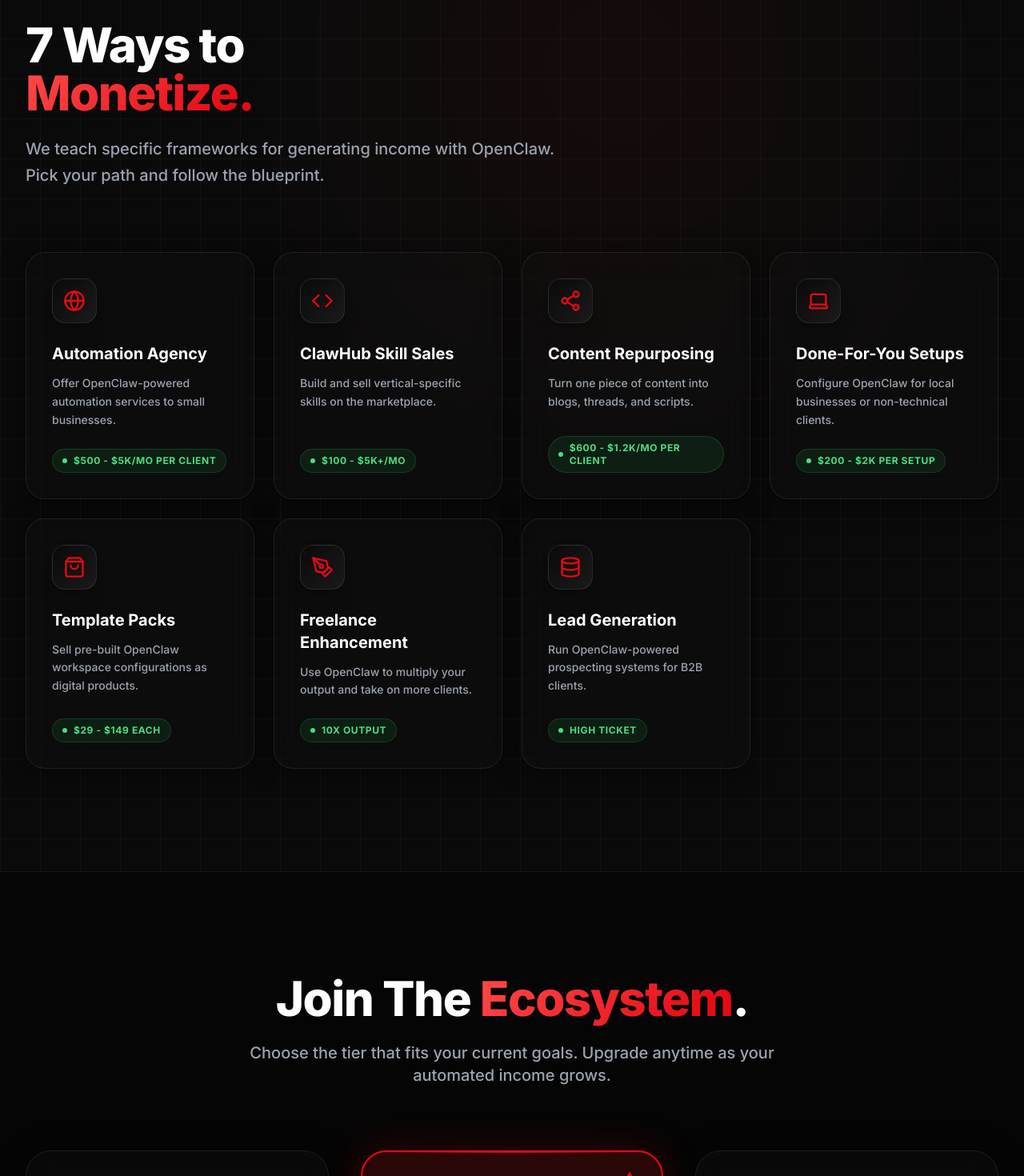
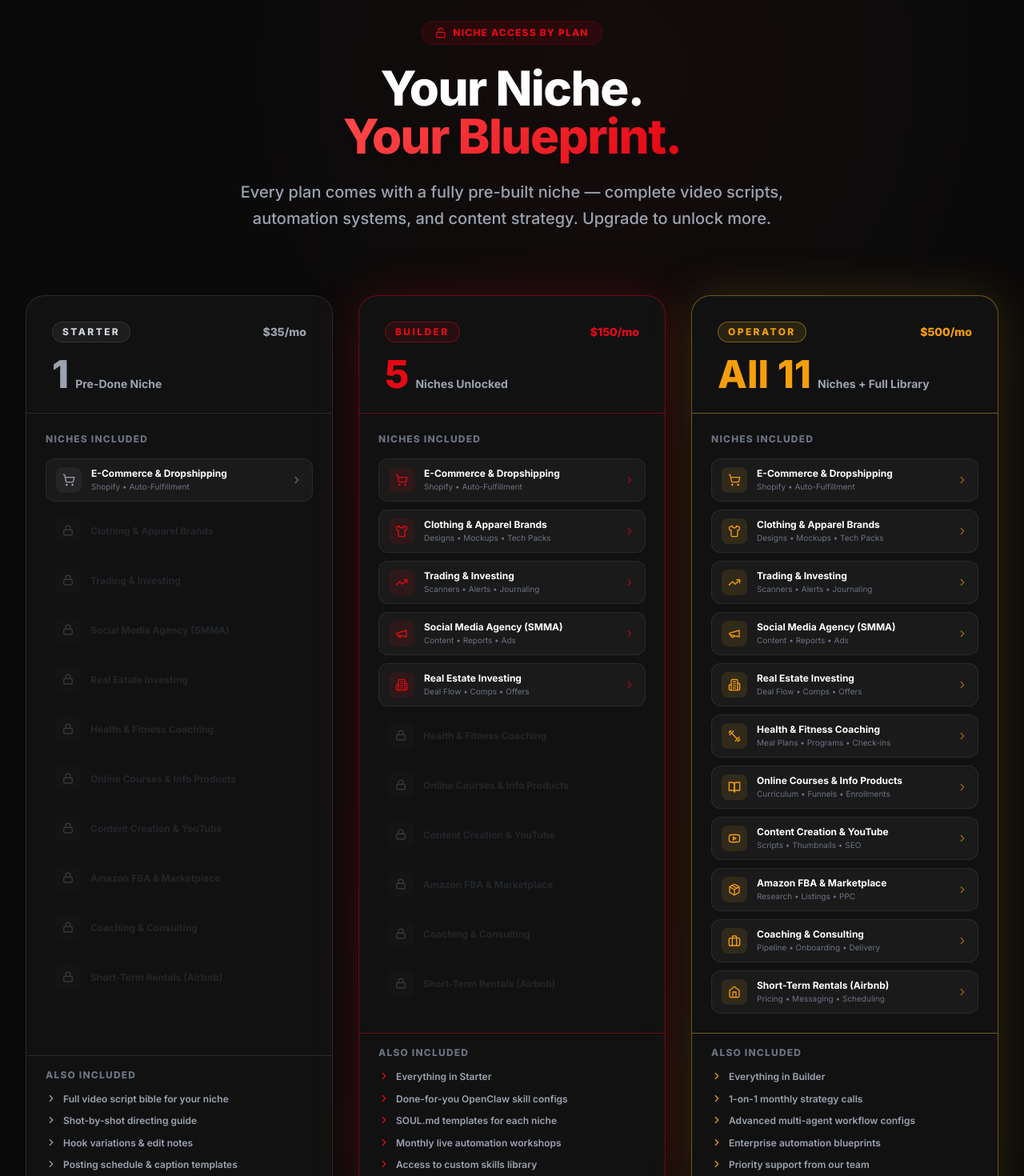
Before and after one commit to scaleclawca-ship-it/ScaleClaw, a React (Vite) app: page / in a window 1280 px wide. Shown: the part 3360-4830 px from the top of the page at 80% size. Built offline with nearby package versions, Linux system fonts and the light colour scheme.

Commit message:
Replace 7 Ways to Monetize with tiered Niche Access section (11 niches)

```diff
--- a/src/components/RevenueModels.tsx
+++ b/src/components/RevenueModels.tsx
@@ -1,85 +1,186 @@
-import { Code, PenTool, Database, Laptop, ShoppingBag, Globe, Share2 } from 'lucide-react';
-import { RevenueModel } from '../types';
+import React from 'react';
+import { Lock, Unlock, ChevronRight, ShoppingCart, Shirt, TrendingUp, Megaphone, Home, Dumbbell, BookOpen, Youtube, Package, Briefcase, Building2 } from 'lucide-react';
 
-const models: RevenueModel[] = [
+interface Niche {
+  icon: React.ElementType;
+  name: string;
+  tag: string;
+}
+
+const allNiches: Niche[] = [
+  { icon: ShoppingCart,  name: 'E-Commerce & Dropshipping', tag: 'Shopify • Auto-Fulfillment' },
+  { icon: Shirt,         name: 'Clothing & Apparel Brands',  tag: 'Designs • Mockups • Tech Packs' },
+  { icon: TrendingUp,    name: 'Trading & Investing',        tag: 'Scanners • Alerts • Journaling' },
+  { icon: Megaphone,     name: 'Social Media Agency (SMMA)', tag: 'Content • Reports • Ads' },
+  { icon: Building2,     name: 'Real Estate Investing',      tag: 'Deal Flow • Comps • Offers' },
+  { icon: Dumbbell,      name: 'Health & Fitness Coaching',  tag: 'Meal Plans • Programs • Check-ins' },
+  { icon: BookOpen,      name: 'Online Courses & Info Products', tag: 'Curriculum • Funnels • Enrollments' },
+  { icon: Youtube,       name: 'Content Creation & YouTube', tag: 'Scripts • Thumbnails • SEO' },
+  { icon: Package,       name: 'Amazon FBA & Marketplace',   tag: 'Research • Listings • PPC' },
+  { icon: Briefcase,     name: 'Coaching & Consulting',      tag: 'Pipeline • Onboarding • Delivery' },
+  { icon: Home,          name: 'Short-Term Rentals (Airbnb)', tag: 'Pricing • Messaging • Scheduling' },
+];
+
+interface TierAccess {
+  tier: string;
+  price: string;
+  color: string;
+  borderColor: string;
+  badgeBg: string;
+  badgeText: string;
+  glowColor: string;
+  nicheCount: string;
+  nicheLabel: string;
+  unlockedIndices: number[];
+  extraPerks: string[];
+}
+
+const tierAccess: TierAccess[] = [
   {
-    title: "Automation Agency",
-    income: "$500 - $5k/mo per client",
-    description: "Offer OpenClaw-powered automation services to small businesses."
+    tier: 'Starter',
+    price: '$35/mo',
+    color: 'text-gray-500 dark:text-gray-400',
+    borderColor: 'border-gray-200 dark:border-white/10',
+    badgeBg: 'bg-gray-100 dark:bg-white/5',
+    badgeText: 'text-gray-600 dark:text-gray-300',
+    glowColor: '',
+    nicheCount: '1',
+    nicheLabel: 'Pre-Done Niche',
+    unlockedIndices: [0],
+    extraPerks: ['Full video script bible for your niche', 'Shot-by-shot directing guide', 'Hook variations & edit notes', 'Posting schedule & caption templates'],
   },
   {
-    title: "ClawHub Skill Sales",
-    income: "$100 - $5k+/mo",
-    description: "Build and sell vertical-specific skills on the marketplace."
+    tier: 'Builder',
+    price: '$150/mo',
+    color: 'text-scale-red',
+    borderColor: 'border-scale-red/40',
+    badgeBg: 'bg-scale-red/10',
+    badgeText: 'text-scale-red',
+    glowColor: 'shadow-[0_0_40px_rgba(229,9,20,0.12)] dark:shadow-[0_0_60px_rgba(229,9,20,0.2)]',
+    nicheCount: '5',
+    nicheLabel: 'Niches Unlocked',
+    unlockedIndices: [0, 1, 2, 3, 4],
+    extraPerks: ['Everything in Starter', 'Done-for-you OpenClaw skill configs', 'SOUL.md templates for each niche', 'Monthly live automation workshops', 'Access to custom skills library'],
   },
   {
-    title: "Content Repurposing",
-    income: "$600 - $1.2k/mo per client",
-    description: "Turn one piece of content into blogs, threads, and scripts."
+    tier: 'Operator',
+    price: '$500/mo',
+    color: 'text-amber-500',
+    borderColor: 'border-amber-400/40',
+    badgeBg: 'bg-amber-400/10',
+    badgeText: 'text-amber-500',
+    glowColor: 'shadow-[0_0_40px_rgba(251,191,36,0.08)] dark:shadow-[0_0_60px_rgba(251,191,36,0.15)]',
+    nicheCount: 'All 11',
+    nicheLabel: 'Niches + Full Library',
+    unlockedIndices: [0, 1, 2, 3, 4, 5, 6, 7, 8, 9, 10],
+    extraPerks: ['Everything in Builder', '1-on-1 monthly strategy calls', 'Advanced multi-agent workflow configs', 'Enterprise automation blueprints', 'Priority support from our team'],
   },
-  {
-    title: "Done-For-You Setups",
-    income: "$200 - $2k per setup",
-    description: "Configure OpenClaw for local businesses or non-technical clients."
-  },
-  {
-    title: "Template Packs",
-    income: "$29 - $149 each",
-    description: "Sell pre-built OpenClaw workspace configurations as digital products."
-  },
-  {
-    title: "Freelance Enhancement",
-    income: "10x Output",
-    description: "Use OpenClaw to multiply your output and take on more clients."
-  },
-  {
-    title: "Lead Generation",
-    income: "High Ticket",
-    description: "Run OpenClaw-powered prospecting systems for B2B clients."
-  }
 ];
-
-const icons = [Globe, Code, Share2, Laptop, ShoppingBag, PenTool, Database];
 
 const RevenueModels = () => {
   return (
-    <section id="models" className="py-32 bg-gray-50 dark:bg-[#0a0a0a] border-y border-gray-200 dark:border-white/[0.05] relative overflow-hidden bg-grid-pattern transition-colors duration-500">
+    <section id="models" className="py-32 bg-gray-50 dark:bg-[#0a0a0a] border-y border-gray-200 dark:border-white/[0.05] relative overflow-hidden transition-colors duration-500">
 
+      {/* Background glows */}
       <div className="absolute top-0 right-1/4 w-96 h-96 bg-scale-red rounded-full mix-blend-multiply dark:mix-blend-screen filter blur-[150px] opacity-10 pointer-events-none" />
+      <div className="absolute bottom-0 left-1/3 w-80 h-80 bg-scale-red rounded-full mix-blend-multiply dark:mix-blend-screen filter blur-[150px] opacity-5 pointer-events-none" />
 
       <div className="max-w-7xl mx-auto px-4 sm:px-6 lg:px-8 relative z-10">
-        <div className="mb-20 md:flex md:items-end justify-between">
-          <div className="max-w-2xl">
-            <h2 className="text-4xl md:text-6xl font-black mb-6 tracking-tight text-gray-900 dark:text-white">7 Ways to <br/><span className="text-gradient drop-shadow-sm dark:drop-shadow-md">Monetize.</span></h2>
+
+        {/* Header */}
+        <div className="mb-20 text-center max-w-3xl mx-auto">
+          <div className="inline-flex items-center gap-2 px-4 py-1.5 rounded-full bg-scale-red/10 border border-scale-red/20 text-scale-red text-xs font-black uppercase tracking-widest mb-6">
+            <Unlock className="w-3.5 h-3.5" />
+            Niche Access by Plan
+          </div>
+          <h2 className="text-4xl md:text-6xl font-black mb-6 tracking-tight text-gray-900 dark:text-white">
+            Your Niche. <br/>
+            <span className="text-gradient drop-shadow-sm dark:drop-shadow-md">Your Blueprint.</span>
+          </h2>
           <p className="text-gray-600 dark:text-gray-400 text-xl font-medium leading-relaxed">
-              We teach specific frameworks for generating income with OpenClaw. Pick your path and follow the blueprint.
+            Every plan comes with a fully pre-built niche — complete video scripts, automation systems, and content strategy. Upgrade to unlock more.
           </p>
+        </div>
+
+        {/* Tier columns */}
+        <div className="grid lg:grid-cols-3 gap-8">
+          {tierAccess.map((t) => (
+            <div
+              key={t.tier}
+              className={`rounded-3xl border ${t.borderColor} ${t.glowColor} bg-white dark:bg-[#111] overflow-hidden flex flex-col transition-all duration-300`}
+            >
+              {/* Tier header */}
+              <div className={`px-8 pt-8 pb-6 border-b ${t.borderColor}`}>
+                <div className="flex items-center justify-between mb-4">
+                  <span className={`text-xs font-black uppercase tracking-[0.2em] px-3 py-1 rounded-full ${t.badgeBg} ${t.badgeText} border ${t.borderColor}`}>
+                    {t.tier}
+                  </span>
+                  <span className={`text-sm font-black ${t.color}`}>{t.price}</span>
+                </div>
+                <div className="flex items-baseline gap-2">
+                  <span className={`text-5xl font-black ${t.color}`}>{t.nicheCount}</span>
+                  <span className="text-gray-600 dark:text-gray-400 font-bold text-sm">{t.nicheLabel}</span>
                 </div>
               </div>
 
-        <div className="grid grid-cols-1 sm:grid-cols-2 lg:grid-cols-4 gap-6">
-          {models.map((model, index) => {
-            const Icon = icons[index];
+              {/* Niche grid */}
+              <div className="px-6 py-6 flex-1">
+                <p className="text-xs font-black uppercase tracking-widest text-gray-400 dark:text-gray-500 mb-4">Niches Included</p>
+                <div className="space-y-2.5">
+                  {allNiches.map((niche, i) => {
+                    const unlocked = t.unlockedIndices.includes(i);
+                    const Icon = niche.icon;
                     return (
                       <div
-                key={index}
-                className="glass p-8 rounded-3xl border border-gray-200 dark:border-white/[0.08] hover:border-scale-red/50 transition-all duration-300 group cursor-default bg-white/50 dark:bg-white/[0.01] hover:bg-white dark:hover:bg-white/[0.03] flex flex-col h-full"
+                        key={i}
+                        className={`flex items-center gap-3 rounded-xl px-3 py-2.5 transition-all duration-200 ${
+                          unlocked
+                            ? 'bg-gray-50 dark:bg-white/[0.04] border border-gray-200 dark:border-white/[0.07]'
+                            : 'opacity-30'
+                        }`}
                       >
-                <div className="flex justify-between items-start mb-6">
-                  <div className="w-14 h-14 rounded-2xl bg-gradient-to-br from-white to-gray-100 dark:from-scale-dark dark:to-[#1a1a1a] border border-gray-200 dark:border-white/10 text-scale-red flex items-center justify-center group-hover:bg-scale-red group-hover:text-white transition-colors duration-500 shadow-sm dark:shadow-xl group-hover:shadow-[0_0_20px_rgba(229,9,20,0.4)]">
-                    <Icon className="w-7 h-7" />
+                        <div className={`w-8 h-8 rounded-lg flex items-center justify-center flex-shrink-0 ${
+                          unlocked
+                            ? `${t.badgeBg} ${t.color}`
+                            : 'bg-gray-100 dark:bg-white/5 text-gray-400'
+                        }`}>
+                          {unlocked ? <Icon className="w-4 h-4" /> : <Lock className="w-3.5 h-3.5" />}
+                        </div>
+                        <div className="min-w-0 flex-1">
+                          <p className={`text-xs font-bold leading-tight ${unlocked ? 'text-gray-900 dark:text-white' : 'text-gray-400 dark:text-gray-600'}`}>
+                            {niche.name}
+                          </p>
+                          {unlocked && (
+                            <p className="text-[10px] text-gray-500 dark:text-gray-500 mt-0.5 truncate">{niche.tag}</p>
+                          )}
+                        </div>
+                        {unlocked && <ChevronRight className={`w-3.5 h-3.5 flex-shrink-0 ${t.color} opacity-60`} />}
+                      </div>
+                    );
+                  })}
                 </div>
               </div>
-                <h3 className="text-xl font-bold text-gray-900 dark:text-white mb-3 group-hover:text-scale-red-light transition-colors">{model.title}</h3>
-                <p className="text-sm text-gray-600 dark:text-gray-400 mb-6 leading-relaxed font-medium">{model.description}</p>
-                <div className="inline-flex mt-auto items-center gap-2 px-3 py-1.5 rounded-full bg-green-500/10 border border-green-500/20 text-green-600 dark:text-green-400 text-xs font-bold uppercase tracking-wider self-start">
-                  <span className="w-1.5 h-1.5 rounded-full bg-green-500 dark:bg-green-400"></span>
-                  {model.income}
+
+              {/* Perks */}
+              <div className={`px-6 pb-8 pt-4 border-t ${t.borderColor}`}>
+                <p className="text-xs font-black uppercase tracking-widest text-gray-400 dark:text-gray-500 mb-3">Also Included</p>
+                <ul className="space-y-2">
+                  {t.extraPerks.map((perk, pi) => (
+                    <li key={pi} className="flex items-start gap-2">
+                      <ChevronRight className={`w-3.5 h-3.5 mt-0.5 flex-shrink-0 ${t.color}`} />
+                      <span className="text-xs text-gray-600 dark:text-gray-400 font-semibold leading-relaxed">{perk}</span>
+                    </li>
+                  ))}
+                </ul>
               </div>
             </div>
-            )
-          })}
+          ))}
         </div>
+
+        {/* Bottom note */}
+        <p className="text-center text-sm text-gray-500 dark:text-gray-500 mt-12 font-medium">
+          All niches include a full <span className="text-gray-700 dark:text-gray-300 font-bold">Video Script Bible</span>, automation setup, and content strategy. Switch niches anytime.
+        </p>
       </div>
     </section>
   );
```
Lines whose indentation alone changed are shown as unchanged.
